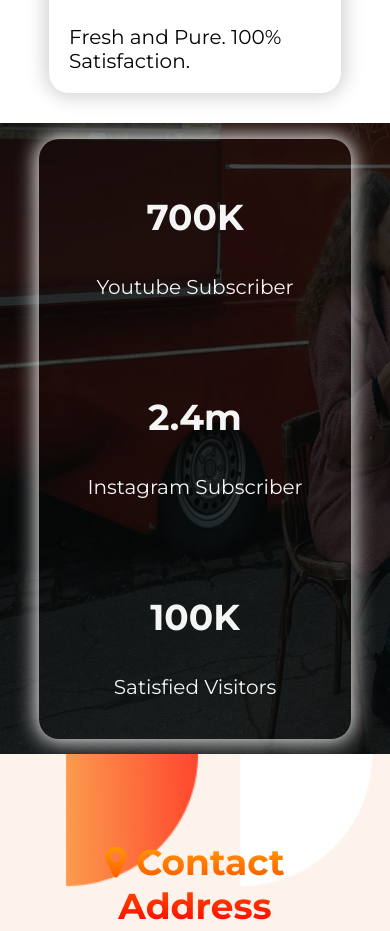
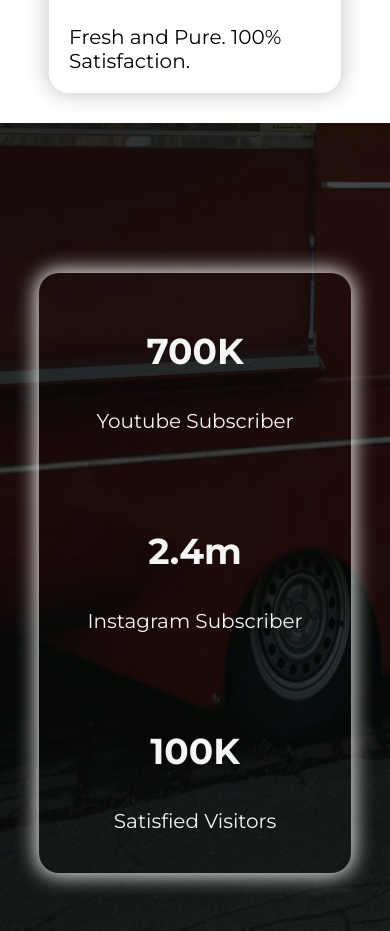
Before and after one commit to Johrul/food-network, a plain HTML site: page index.html in a window 390 px wide. Shown: the part 3580-4511 px from the top of the page. Drawn offline with Linux system fonts and the light colour scheme.

Commit message:
Done 6 Section also Responsive Customer section solved

```diff
--- a/style.css
+++ b/style.css
@@ -126,7 +126,7 @@ p{
     border-radius: 20px;
 }
 #customer .overlay{
-    padding: 4%;
+    padding: 150px 0;
     background-color: rgba(0,0,0, .7);
     min-height: 50vh;
 }
```
